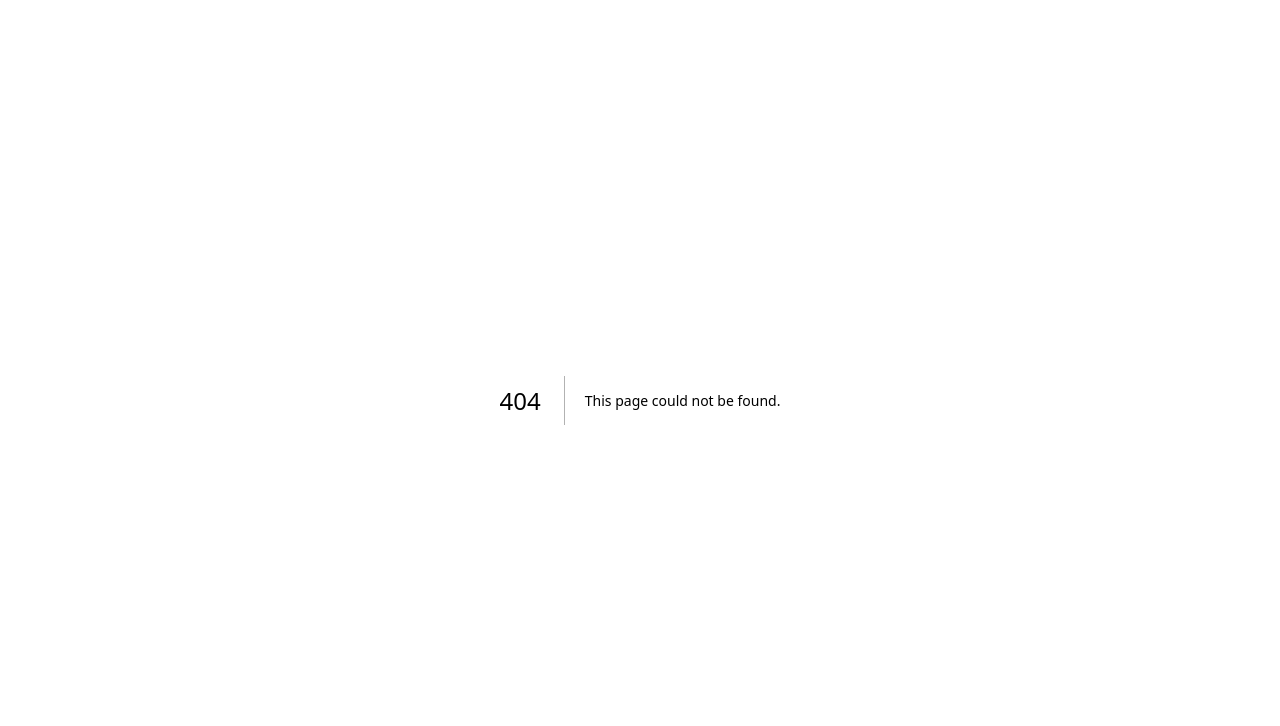
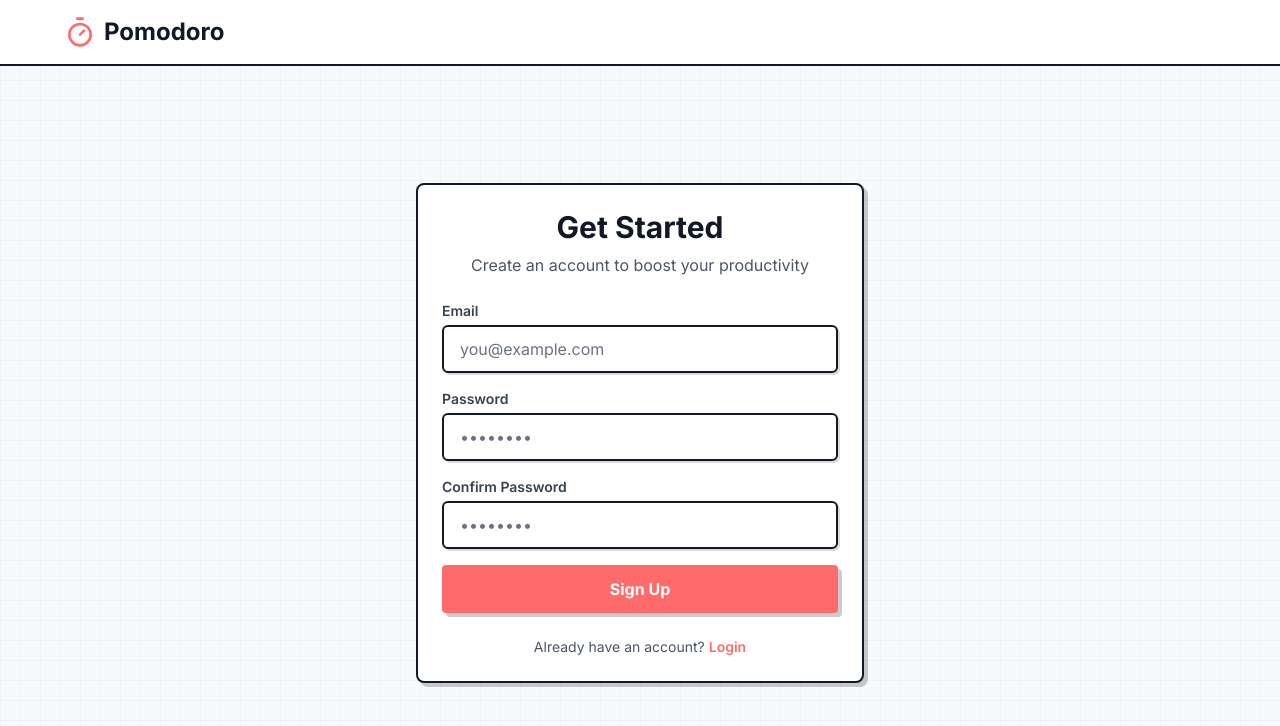
Before and after one commit to ronaldtieu/pomodoro-project, a Next.js app: page /signup in a window 1280 px wide. Before the commit this address had no page. Shown: the top 726 px of the page. Built offline with nearby package versions, Linux system fonts and the light colour scheme; no server answers.

Commit message:
Implement authentication pages for login and signup

```diff
--- /dev/null
+++ b/app/(auth)/layout.tsx
@@ -0,0 +1,25 @@
+import Link from 'next/link';
+import { Timer } from 'lucide-react';
+
+export default function AuthLayout({
+  children,
+}: {
+  children: React.ReactNode;
+}) {
+  return (
+    <div className="min-h-screen pixel-grid flex flex-col">
+      <nav className="bg-surface border-b-2 border-gray-900 px-6 py-4">
+        <div className="max-w-6xl mx-auto flex items-center gap-2">
+          <Link href="/" className="flex items-center gap-2">
+            <Timer className="text-primary" size={32} />
+            <span className="text-2xl font-bold text-gray-900">Pomodoro</span>
+          </Link>
+        </div>
+      </nav>
+
+      <main className="flex-1 flex items-center justify-center px-6 py-12">
+        {children}
+      </main>
+    </div>
+  );
+}
--- /dev/null
+++ b/app/(auth)/login/page.tsx
@@ -0,0 +1,105 @@
+'use client';
+
+import React, { useState } from 'react';
+import Link from 'next/link';
+import { useRouter } from 'next/navigation';
+import { createClient } from '@/lib/supabase/client';
+import { PixelCard } from '@/components/ui/pixel-card';
+import { PixelInput } from '@/components/ui/pixel-input';
+import { PixelButton } from '@/components/ui/pixel-button';
+
+export default function LoginPage() {
+  const [email, setEmail] = useState('');
+  const [password, setPassword] = useState('');
+  const [loading, setLoading] = useState(false);
+  const [error, setError] = useState<string | null>(null);
+  const router = useRouter();
+  const supabase = createClient();
+
+  const handleLogin = async (e: React.FormEvent) => {
+    e.preventDefault();
+    setLoading(true);
+    setError(null);
+
+    try {
+      const { error } = await supabase.auth.signInWithPassword({
+        email,
+        password,
+      });
+
+      if (error) throw error;
+
+      router.push('/dashboard');
+      router.refresh();
+    } catch (error: any) {
+      setError(error.message || 'Failed to login');
+    } finally {
+      setLoading(false);
+    }
+  };
+
+  return (
+    <div className="w-full max-w-md mx-auto">
+      <PixelCard>
+        <div className="space-y-6">
+          <div className="text-center">
+            <h1 className="text-3xl font-bold text-gray-900 mb-2">Welcome Back</h1>
+            <p className="text-gray-600">Login to continue your productivity journey</p>
+          </div>
+
+          <form onSubmit={handleLogin} className="space-y-4">
+            {error && (
+              <div className="p-3 bg-red-50 border-2 border-red-200 rounded-lg text-red-700 text-sm">
+                {error}
+              </div>
+            )}
+
+            <div>
+              <label htmlFor="email" className="block text-sm font-semibold text-gray-700 mb-1">
+                Email
+              </label>
+              <PixelInput
+                id="email"
+                type="email"
+                placeholder="you@example.com"
+                value={email}
+                onChange={(e) => setEmail(e.target.value)}
+                required
+              />
+            </div>
+
+            <div>
+              <label htmlFor="password" className="block text-sm font-semibold text-gray-700 mb-1">
+                Password
+              </label>
+              <PixelInput
+                id="password"
+                type="password"
+                placeholder="••••••••"
+                value={password}
+                onChange={(e) => setPassword(e.target.value)}
+                required
+              />
+            </div>
+
+            <PixelButton
+              type="submit"
+              variant="primary"
+              className="w-full"
+              disabled={loading}
+            >
+              {loading ? 'Logging in...' : 'Login'}
+            </PixelButton>
+          </form>
+
+          <div className="text-center text-sm text-gray-600">
+            Don't have an account?{' '}
+            <Link href="/signup" className="text-primary font-semibold hover:underline">
+              Sign up
+            </Link>
+          </div>
+        </div>
+      </PixelCard>
+    </div>
+  );
+}
--- /dev/null
+++ b/app/(auth)/signup/page.tsx
@@ -0,0 +1,132 @@
+'use client';
+
+import React, { useState } from 'react';
+import Link from 'next/link';
+import { useRouter } from 'next/navigation';
+import { createClient } from '@/lib/supabase/client';
+import { PixelCard } from '@/components/ui/pixel-card';
+import { PixelInput } from '@/components/ui/pixel-input';
+import { PixelButton } from '@/components/ui/pixel-button';
+
+export default function SignupPage() {
+  const [email, setEmail] = useState('');
+  const [password, setPassword] = useState('');
+  const [confirmPassword, setConfirmPassword] = useState('');
+  const [loading, setLoading] = useState(false);
+  const [error, setError] = useState<string | null>(null);
+  const router = useRouter();
+  const supabase = createClient();
+
+  const handleSignup = async (e: React.FormEvent) => {
+    e.preventDefault();
+    setLoading(true);
+    setError(null);
+
+    if (password !== confirmPassword) {
+      setError('Passwords do not match');
+      setLoading(false);
+      return;
+    }
+
+    if (password.length < 6) {
+      setError('Password must be at least 6 characters');
+      setLoading(false);
+      return;
+    }
+
+    try {
+      const { error } = await supabase.auth.signUp({
+        email,
+        password,
+      });
+
+      if (error) throw error;
+
+      router.push('/dashboard');
+      router.refresh();
+    } catch (error: any) {
+      setError(error.message || 'Failed to sign up');
+    } finally {
+      setLoading(false);
+    }
+  };
+
+  return (
+    <div className="w-full max-w-md mx-auto">
+      <PixelCard>
+        <div className="space-y-6">
+          <div className="text-center">
+            <h1 className="text-3xl font-bold text-gray-900 mb-2">Get Started</h1>
+            <p className="text-gray-600">Create an account to boost your productivity</p>
+          </div>
+
+          <form onSubmit={handleSignup} className="space-y-4">
+            {error && (
+              <div className="p-3 bg-red-50 border-2 border-red-200 rounded-lg text-red-700 text-sm">
+                {error}
+              </div>
+            )}
+
+            <div>
+              <label htmlFor="email" className="block text-sm font-semibold text-gray-700 mb-1">
+                Email
+              </label>
+              <PixelInput
+                id="email"
+                type="email"
+                placeholder="you@example.com"
+                value={email}
+                onChange={(e) => setEmail(e.target.value)}
+                required
+              />
+            </div>
+
+            <div>
+              <label htmlFor="password" className="block text-sm font-semibold text-gray-700 mb-1">
+                Password
+              </label>
+              <PixelInput
+                id="password"
+                type="password"
+                placeholder="••••••••"
+                value={password}
+                onChange={(e) => setPassword(e.target.value)}
+                required
+              />
+            </div>
+
+            <div>
+              <label htmlFor="confirmPassword" className="block text-sm font-semibold text-gray-700 mb-1">
+                Confirm Password
+              </label>
+              <PixelInput
+                id="confirmPassword"
+                type="password"
+                placeholder="••••••••"
+                value={confirmPassword}
+                onChange={(e) => setConfirmPassword(e.target.value)}
+                required
+              />
+            </div>
+
+            <PixelButton
+              type="submit"
+              variant="primary"
+              className="w-full"
+              disabled={loading}
+            >
+              {loading ? 'Creating account...' : 'Sign Up'}
+            </PixelButton>
+          </form>
+
+          <div className="text-center text-sm text-gray-600">
+            Already have an account?{' '}
+            <Link href="/login" className="text-primary font-semibold hover:underline">
+              Login
+            </Link>
+          </div>
+        </div>
+      </PixelCard>
+    </div>
+  );
+}
```
